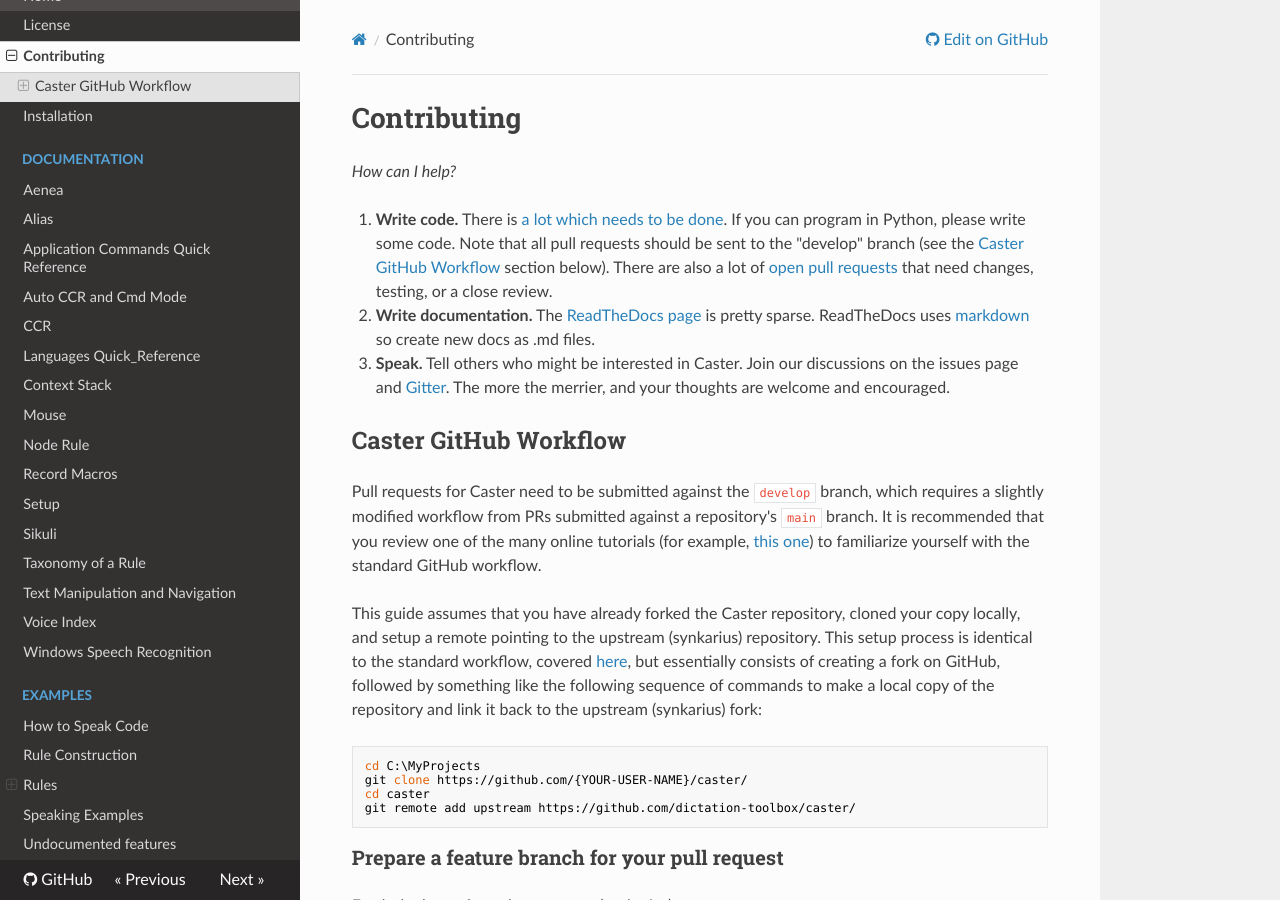
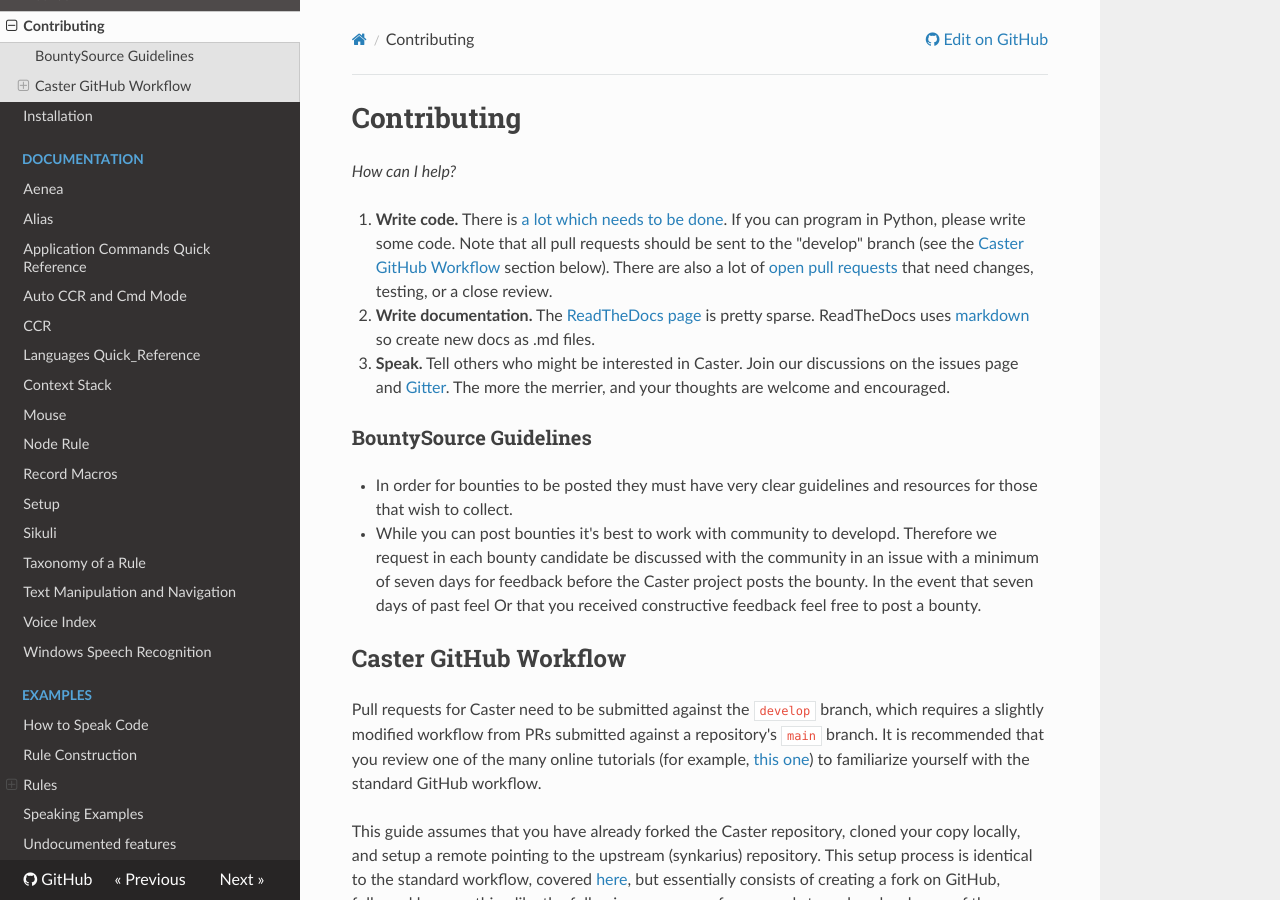
Before and after one commit to dictation-toolbox/Caster, an MkDocs documentation site: the page built from castervoice/doc/Contributing.md, in a window 1280 px wide and 900 px high. Built offline with MkDocs 1.6.1, drawn with Linux system fonts in a browser that asks for light colours; nearby versions of some CDN libraries; comment, search, counter and statistics services are not loaded.

Commit message:
Added bounty guidelines

```diff
--- a/castervoice/doc/Contributing.md
+++ b/castervoice/doc/Contributing.md
@@ -5,6 +5,11 @@
 1. **Write code.** There is [a lot which needs to be done](https://github.com/dictation-toolbox/caster/issues). If you can program in Python, please write some code. Note that all pull requests should be sent to the "develop" branch (see the [Caster GitHub Workflow](#caster-github-workflow) section below). There are also a lot of [open pull requests](https://github.com/dictation-toolbox/Caster/pulls) that need changes, testing, or a close review.
 2. **Write documentation.** The [ReadTheDocs page](http://caster.readthedocs.org/en/latest/) is pretty sparse. ReadTheDocs uses [markdown](https://markdown-guide.readthedocs.io/en/latest/) so create new docs as .md files.
 3. **Speak.** Tell others who might be interested in Caster. Join our discussions on the issues page and [Gitter](https://gitter.im/synkarius/caster). The more the merrier, and your thoughts are welcome and encouraged.
+
+### BountySource Guidelines
+- In order for bounties to be posted they must have very clear guidelines and resources for those that wish to collect.
+
+- While you can post bounties it's best to work with community to developd. Therefore we request in each bounty candidate be discussed with the community in an issue with a minimum of seven days for feedback before the Caster project posts the bounty. In the event that seven days of past feel Or that you received constructive feedback feel free to post a bounty.
 
 ## Caster GitHub Workflow
 
```
